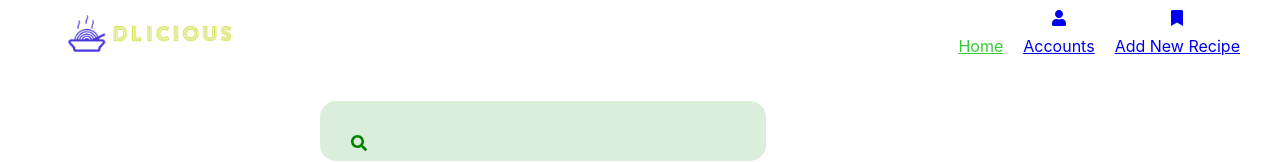
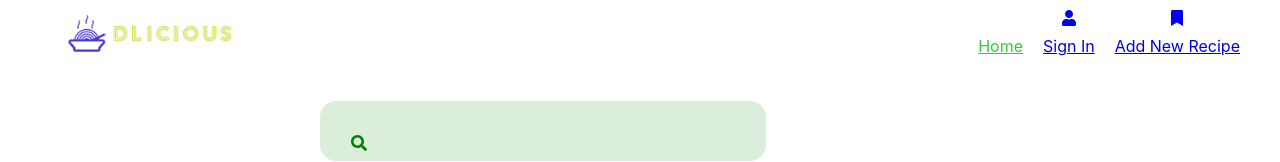
Before and after one commit to dede79/recipe-app-frontend, a React (Create React App) app: page / in a window 1280 px wide. Shown: the top 162 px of the page. Built offline with nearby package versions, Linux system fonts and the light colour scheme; no server answers; some icons are missing.

Commit message:
Header now has conditional styling based on auth

```diff
--- a/src/components/Header.js
+++ b/src/components/Header.js
@@ -1,9 +1,23 @@
 import { FaUser, FaBookmark } from "react-icons/fa";
 import { FaHouseChimney } from "react-icons/fa6";
-import React from "react";
+import React, { useState, useEffect } from "react";
 import { NavLink } from "react-router-dom";
+import { auth } from "../firebase";
 
 function Header() {
+  const [user, setUser] = useState(null);
+
+  useEffect(() => {
+    const unsubscribe = auth.onAuthStateChanged((user) => {
+      setUser(user);
+    });
+    return unsubscribe;
+  }, []);
+
+  const handleSignOut = () => {
+    auth.signOut();
+  };
+
   return (
     <nav>
       <div className="logo-img">
@@ -16,10 +30,18 @@ function Header() {
           <p>Home</p>
         </NavLink>
 
-        <NavLink to="/account">
-          <FaUser />
-          <p>Accounts</p>
-        </NavLink>
+        {user ? (
+          <NavLink to="/" onClick={handleSignOut}>
+            <FaUser />
+            <p>Sign Out</p>
+          </NavLink>
+        ) : (
+          <NavLink to="/account">
+            <FaUser />
+            <p>Sign In</p>
+          </NavLink>
+        )}
+
         <NavLink to="/user-area">
           <FaBookmark />
           <p>Add New Recipe</p>
--- a/src/styles/recipeDetail.css
+++ b/src/styles/recipeDetail.css
@@ -42,3 +42,11 @@
   font-size: 20px;
   margin-top: 50px;
 }
+
+.delete-button {
+  margin-top: 20px;
+  background-color: #f44336;
+  color: #fff;
+  border: none;
+  padding: 10px 20px;
+}
```
